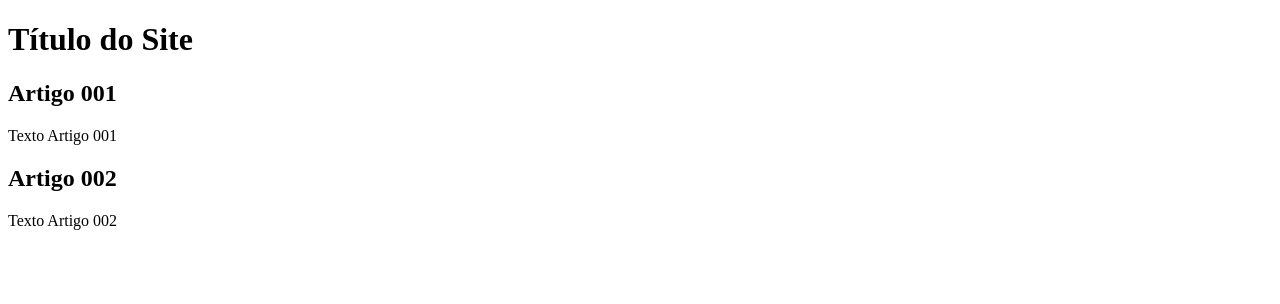
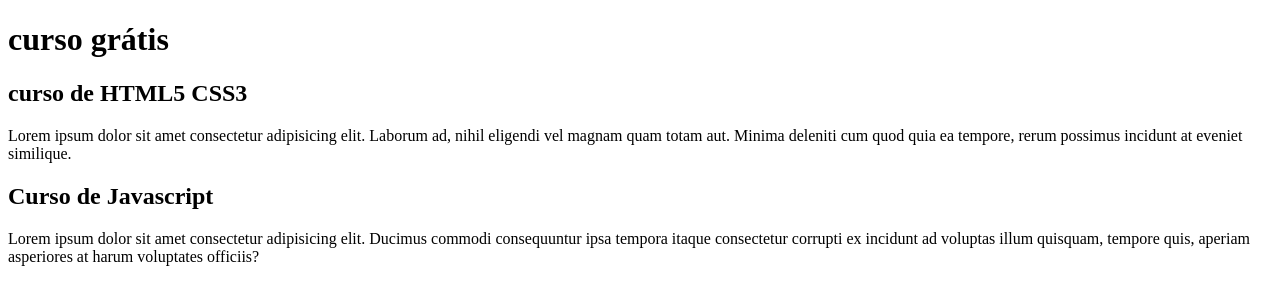
Before and after one commit to felipe20033/Projeto-site, a plain HTML site: page index.html in a window 1280 px wide. Drawn offline with Linux system fonts and the light colour scheme.

Commit message:
eu começei o conteúdo

```diff
--- a/index.html
+++ b/index.html
@@ -8,15 +8,15 @@
 <body>
     <main>
         <header>
-            <h1>Título do Site</h1>
+            <h1>curso grátis</h1>
         </header>
         <article>
-            <h2>Artigo 001</h2>
-            <p>Texto Artigo 001</p>
+            <h2>curso de HTML5 CSS3</h2>
+            <p>Lorem ipsum dolor sit amet consectetur adipisicing elit. Laborum ad, nihil eligendi vel magnam quam totam aut. Minima deleniti cum quod quia ea tempore, rerum possimus incidunt at eveniet similique.</p>
         </article>
         <article>
-            <h2>Artigo 002</h2>
-            <p>Texto Artigo 002</p>
+            <h2>Curso de Javascript</h2>
+            <p>Lorem ipsum dolor sit amet consectetur adipisicing elit. Ducimus commodi consequuntur ipsa tempora itaque consectetur corrupti ex incidunt ad voluptas illum quisquam, tempore quis, aperiam asperiores at harum voluptates officiis?</p>
         </article>
     </main>
 </body>
```
